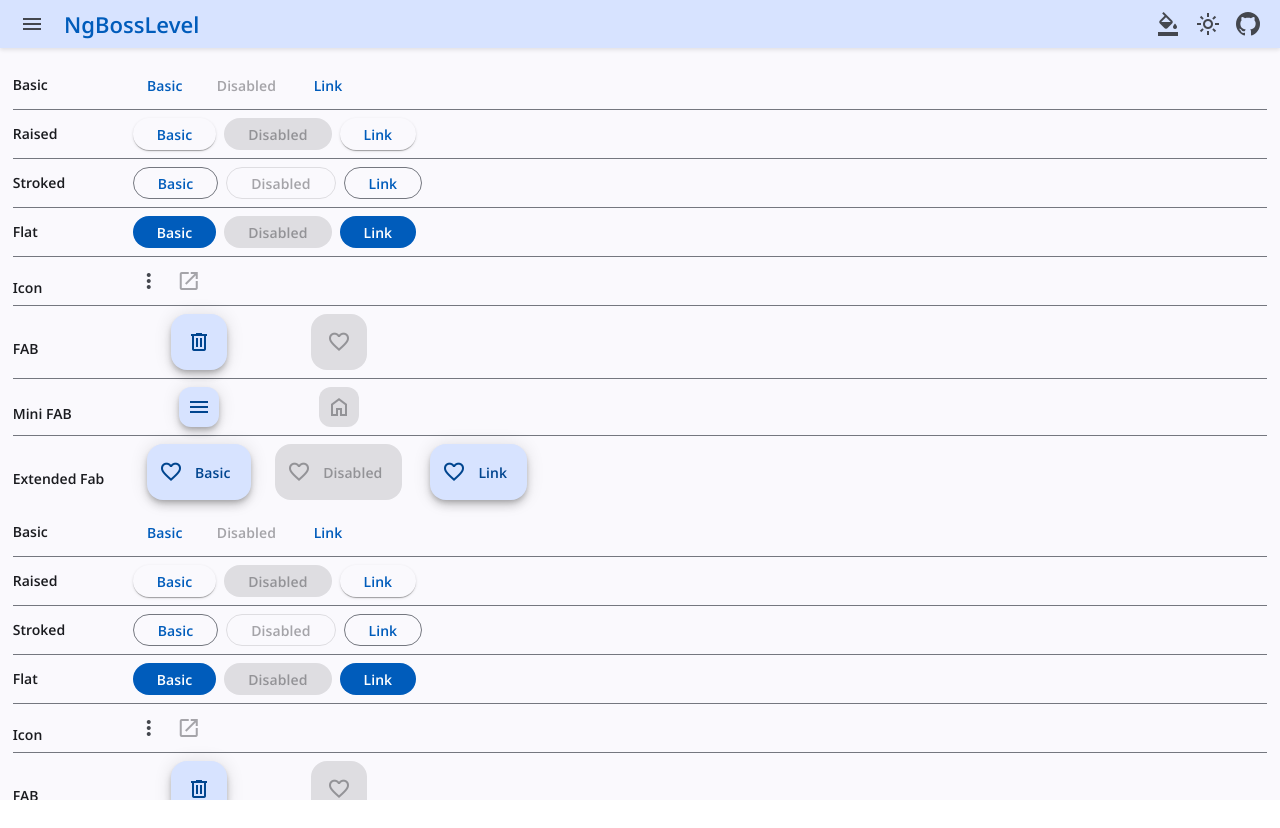
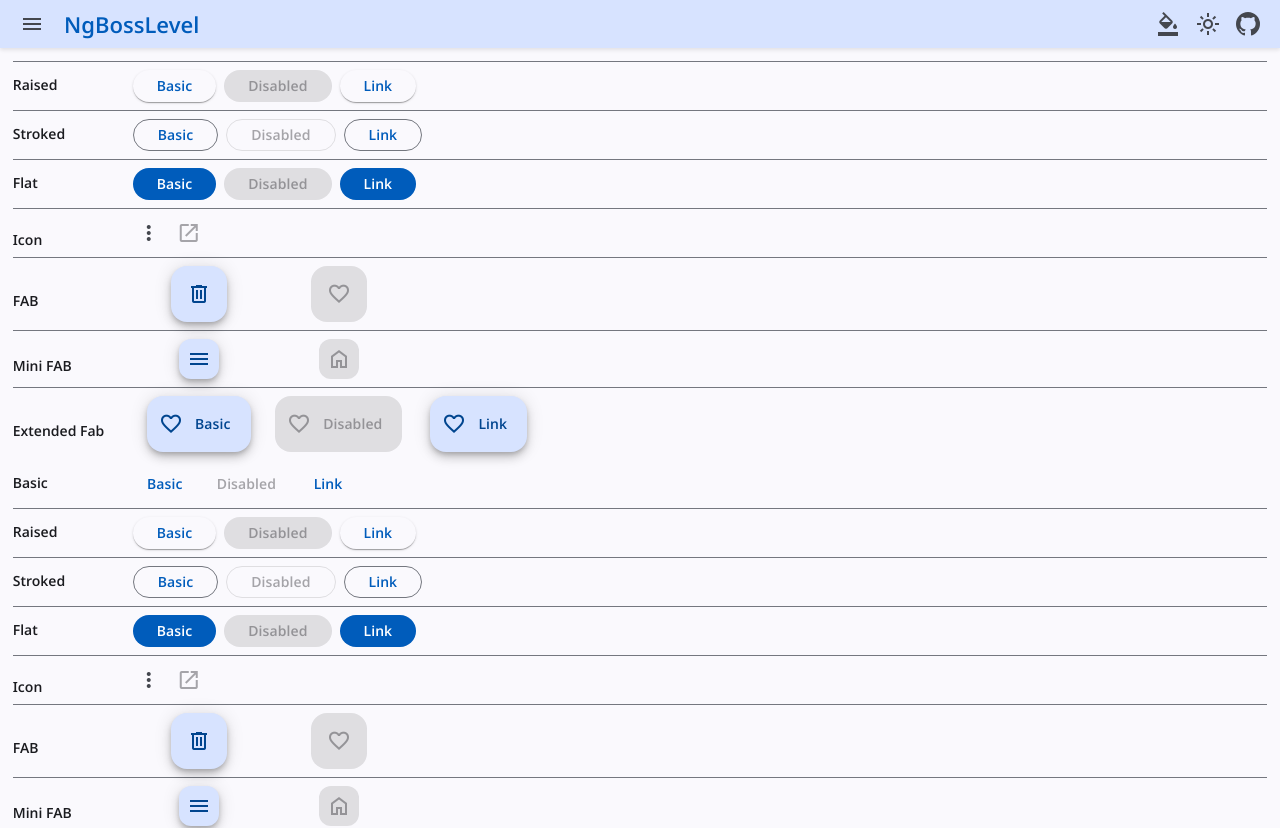
Before and after one commit to devcobos/NgBossLevel, an Angular app: page / in a window 1280 px wide. Shown: the top 828 px of the page. Before the commit the page ends 800 px from the top, so only its background shows below. Built offline with nearby package versions, Linux system fonts and the light colour scheme.

Commit message:
Fix scss

```diff
--- a/src/app/app.component.ts
+++ b/src/app/app.component.ts
@@ -10,6 +10,4 @@ import { LayoutComponent } from './core/layout/layout.component';
   templateUrl: './app.component.html',
   styleUrl: './app.component.scss',
 })
-export class AppComponent {
-  title = 'NgBossLevel';
-}
+export class AppComponent {}
--- a/src/app/core/layout/layout.component.scss
+++ b/src/app/core/layout/layout.component.scss
@@ -1,11 +1,6 @@
 .layout__container {
   display: flex;
   flex-direction: column;
-  position: absolute;
-  top: 0;
-  bottom: 0;
-  left: 0;
-  right: 0;
 }
 
 .layout__toolbar {
@@ -22,6 +17,5 @@
 .layout__sidenav {
   display: flex;
   flex: 1; /* Ocupa todo el espacio restante */
-  margin-top: var(--toolbar-height); /* Espaciado dinámico bajo el toolbar */
   overflow: hidden; /* Controla el desbordamiento */
 }
```
